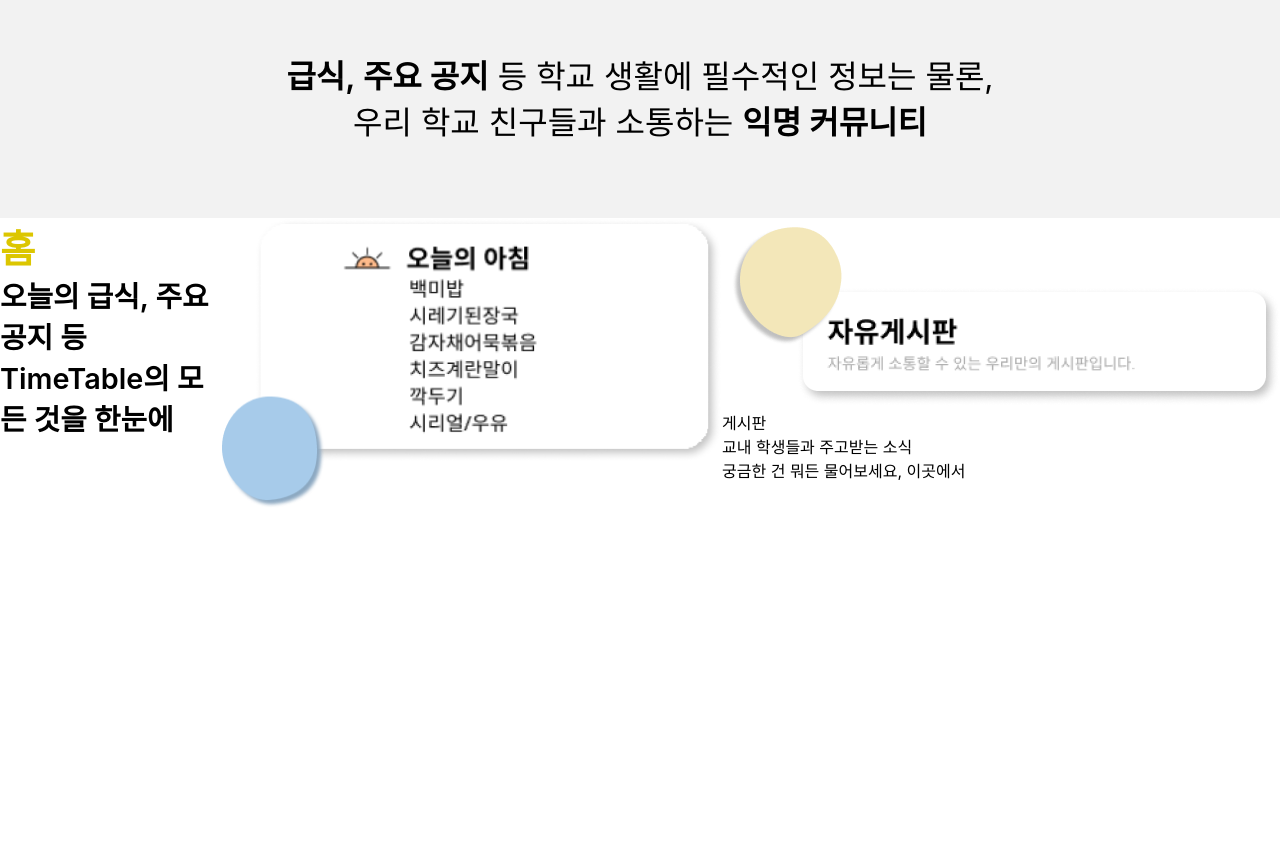
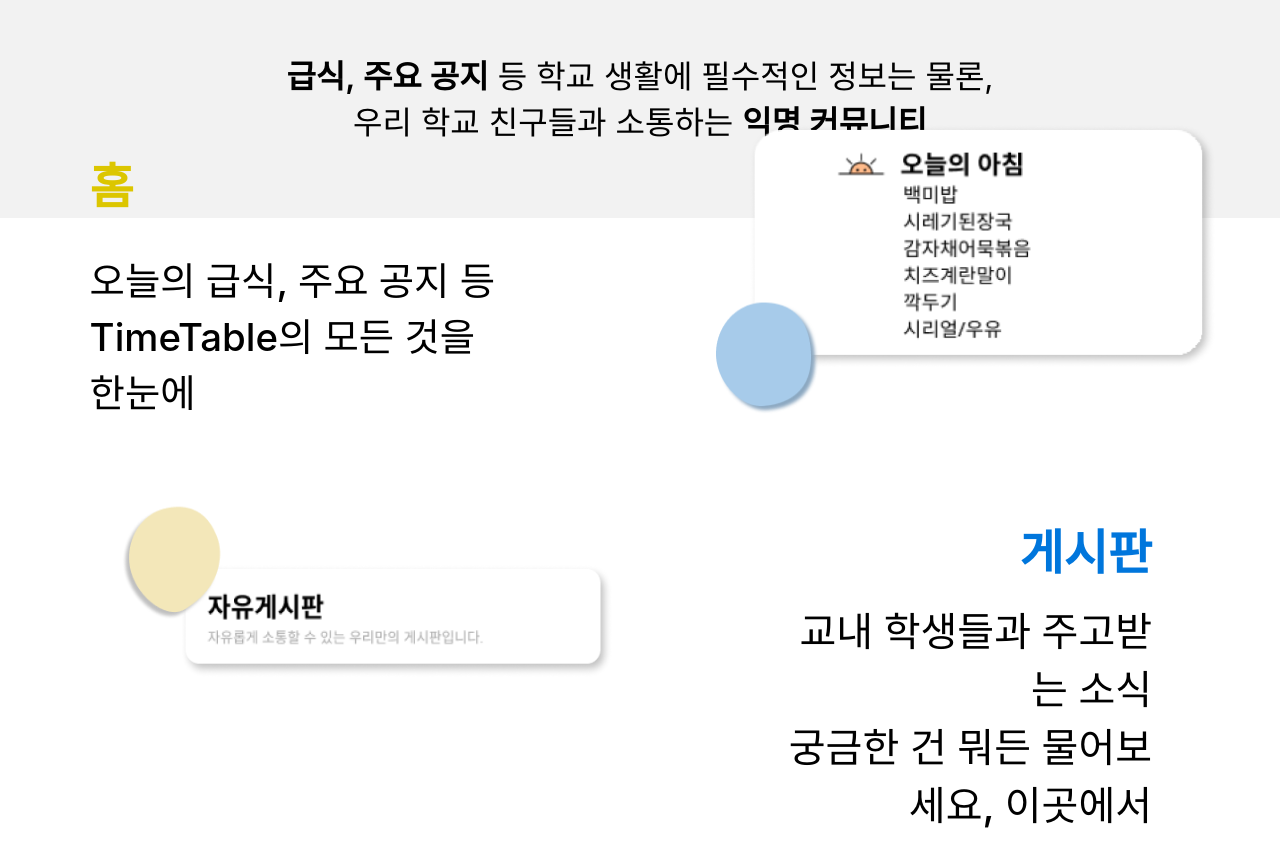
Before and after one commit to Tita-dev/Tita-Client, a React (Create React App) app: page / in a window 1280 px wide. Shown: the part 640-1506 px from the top of the page. Built offline with nearby package versions, Linux system fonts and the light colour scheme.

Commit message:
third section end

```diff
--- a/src/Main/Contents/Con3st.js
+++ b/src/Main/Contents/Con3st.js
@@ -4,29 +4,39 @@
 export const Cont3 = styled.div`
     display:flex;
     justify-content:center;
+    flex-direction:column;
+
     width: 100%;
     height: 55vh;
+    margin: 5vh 0;
 `;
 
 export const Ment3_1 = styled.div`
     display: flex;
-
+    justify-content:center;
+    margin: 3vh 0;
 `;
 
 export const Con3ment1 = styled.div`
-    font-size: 1.8rem;
-    font-weight: 600;
+    font-size: 2.4rem;
+    font-weight: 500;
+    margin: 0 7vw;
     .sub_title1 {
         color: #DCC600;
-        font-size: 2.4rem;
+        font-size: 3rem;
         font-weight: 700;
+        margin-top: 3vh;
+    }
+    .sub_sentence {
+        margin: 4vh 0;
     }
 `;
 
 export const Img3 = styled.div`
     width:500px;
     height:290px;
-    .Con3_1img{
+    margin: 0 5vw 0 9vw;
+    .Con3_1img {
         width:500px;
         height:290px;
     }
@@ -34,11 +44,32 @@
 
 // 3_2 Section
 export const Ment3_2 = styled.div`
-
+    display: flex;
+    justify-content:center;
+    margin: 3vh 0;
 `;
 
 export const Img4 = styled.div`
+        width:500px;
+        height:180px;
+        margin: 0 7vw;
+        padding-left:1.8vw;
+    .Con3_2img {
+        width:500px;
+        height:180px;
+    }
 `;
 
 export const Con3ment2 = styled.div`
+    font-size: 2.5rem;
+    font-weight: 500;
+    margin: 0 7vw;
+    text-align: right;
+    padding-right: 3vw;
+    .sub_title2 {
+        color: #0076DC;
+        font-size: 3rem;
+        font-weight: 700;
+        margin: 2vh 0;
+    }
 `;
--- a/src/Main/Contents/Contents3.js
+++ b/src/Main/Contents/Contents3.js
@@ -9,10 +9,10 @@
             <S.Cont3>
                 <S.Ment3_1>
                     <S.Con3ment1>
-                    <p className="sub_title1">홈</p>
-                    오늘의 급식, 주요 공지 등
+                    <div className="sub_title1">홈</div>
+                    <div className="sub_sentence">오늘의 급식, 주요 공지 등
                     <br/>
-                    TimeTable의 모든 것을 한눈에
+                    TimeTable의 모든 것을 한눈에</div>
                     </S.Con3ment1>
                     <S.Img3>
                         <img className="Con3_1img" src={Con3_1img} alt=""/>
--- a/src/Main/MainSt.js
+++ b/src/Main/MainSt.js
@@ -3,5 +3,5 @@
 export const Content = styled.div`
     width:100%;
     height:80%;
-    min-height:2000px;
+    min-height:1900px;
 `;
```
